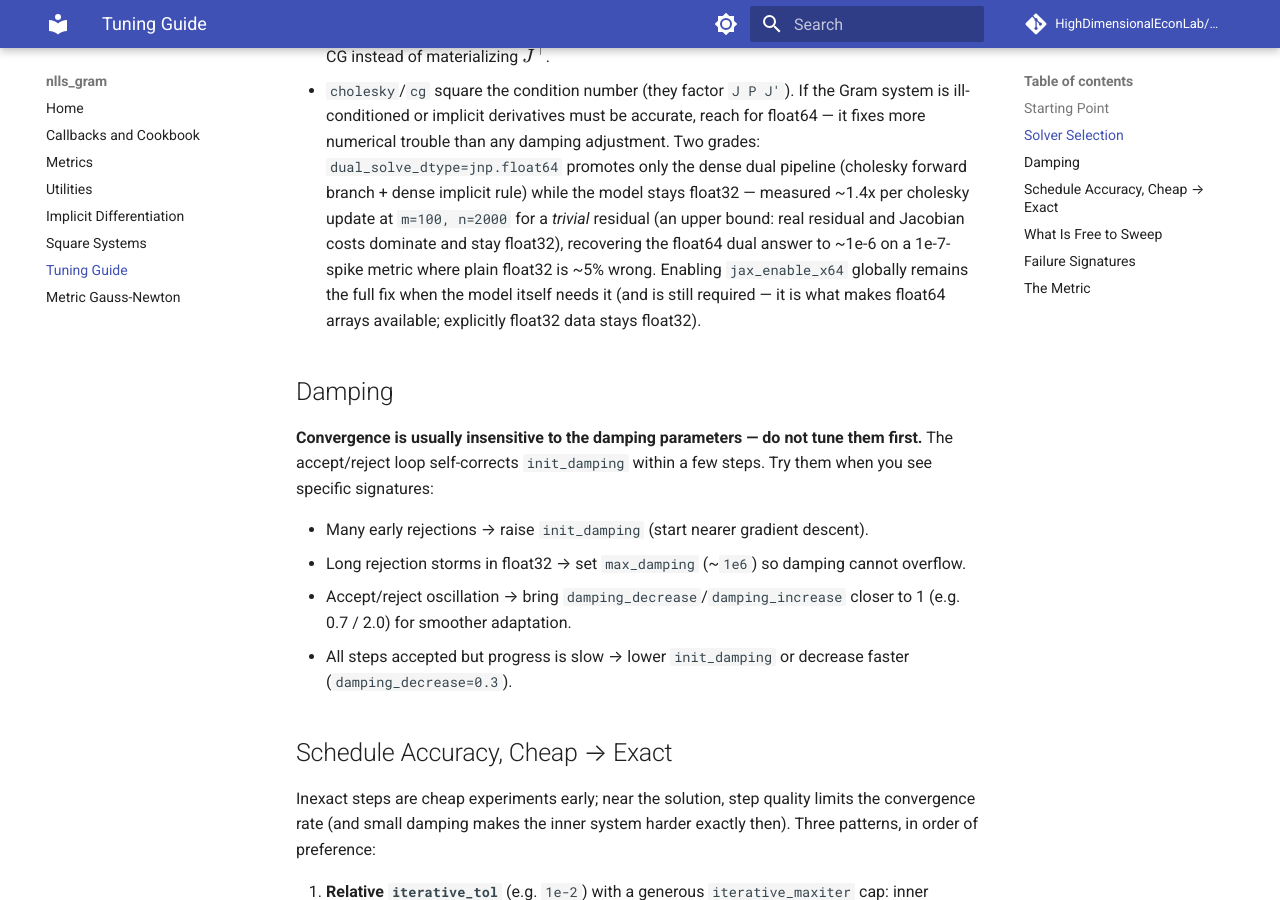
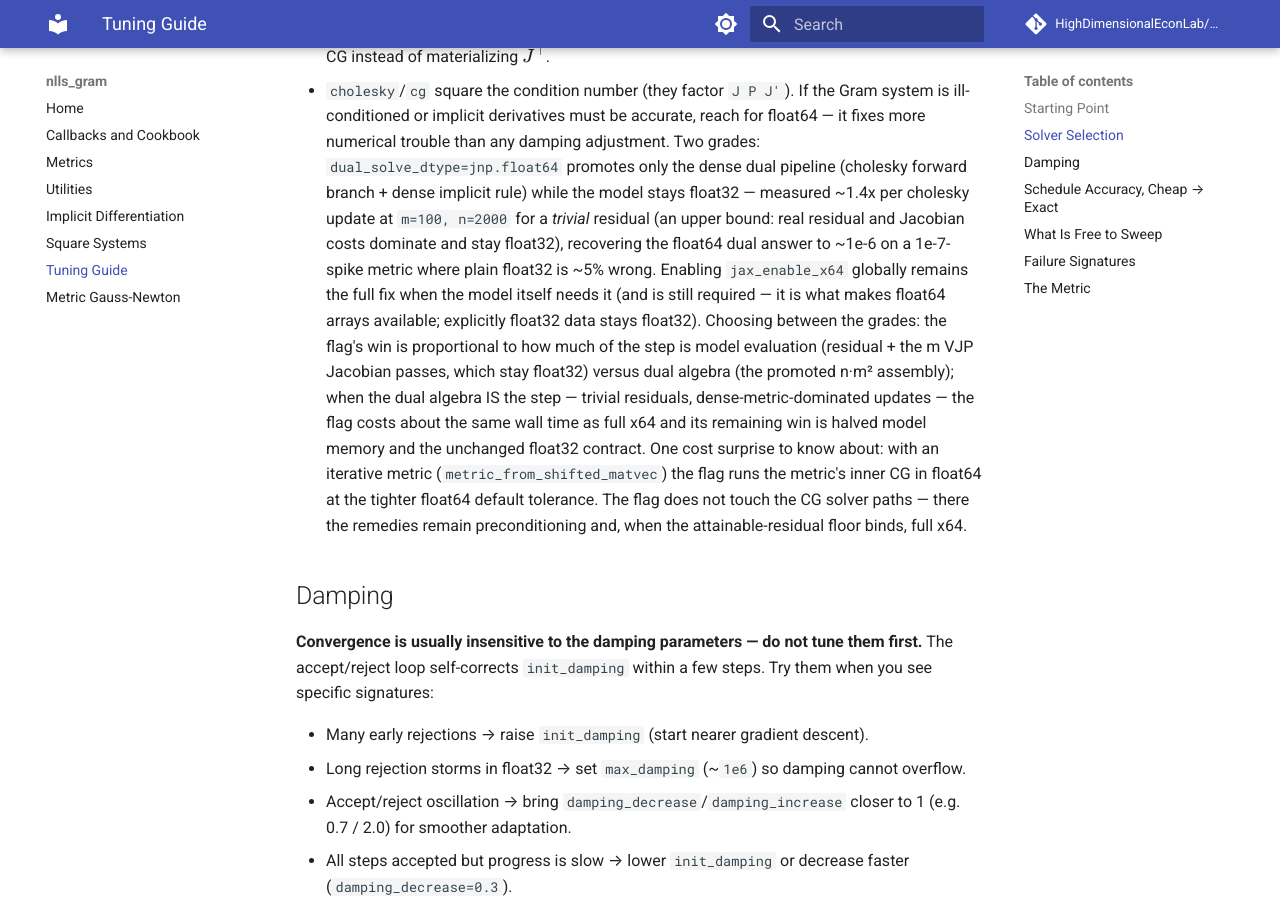
Before and after one commit to HighDimensionalEconLab/nlls_gram, an MkDocs documentation site: the page built from docs/tuning_guide.md, in a window 1280 px wide and 900 px high, scrolled down 1279 px. Built offline with MkDocs 1.6.1 and Material for MkDocs 9.7.7, drawn with Linux system fonts in a browser that asks for light colours; comment, search, counter and statistics services are not loaded.

Commit message:
docs: dual_solve_dtype decision guidance in the tuning guide
When the dual algebra is the whole step the flag costs full-x64 wall time
(its remaining win is memory and the float32 contract); iterative metrics
run their inner CG in float64 under the flag; the CG solver paths are
untouched.

Co-Authored-By: Mecha Perla (Claude) <noreply@anthropic.com>
Claude-Session: https://claude.ai/code/session_017FY9J1ReVbWEg6B8E9Dghh

```diff
--- a/docs/tuning_guide.md
+++ b/docs/tuning_guide.md
@@ -59,7 +59,18 @@ result = solver.solve(x0, args, max_steps=500, atol=..., gtol=...)
   dual answer to ~1e-6 on a 1e-7-spike metric where plain float32 is ~5%
   wrong. Enabling `jax_enable_x64` globally remains the full fix when the
   model itself needs it (and is still required — it is what makes float64
-  arrays available; explicitly float32 data stays float32).
+  arrays available; explicitly float32 data stays float32). Choosing
+  between the grades: the flag's win is proportional to how much of the
+  step is model evaluation (residual + the m VJP Jacobian passes, which
+  stay float32) versus dual algebra (the promoted n·m² assembly); when the
+  dual algebra IS the step — trivial residuals, dense-metric-dominated
+  updates — the flag costs about the same wall time as full x64 and its
+  remaining win is halved model memory and the unchanged float32 contract.
+  One cost surprise to know about: with an iterative metric
+  (`metric_from_shifted_matvec`) the flag runs the metric's inner CG in
+  float64 at the tighter float64 default tolerance. The flag does not touch
+  the CG solver paths — there the remedies remain preconditioning and,
+  when the attainable-residual floor binds, full x64.
 
 ## Damping
 
```
